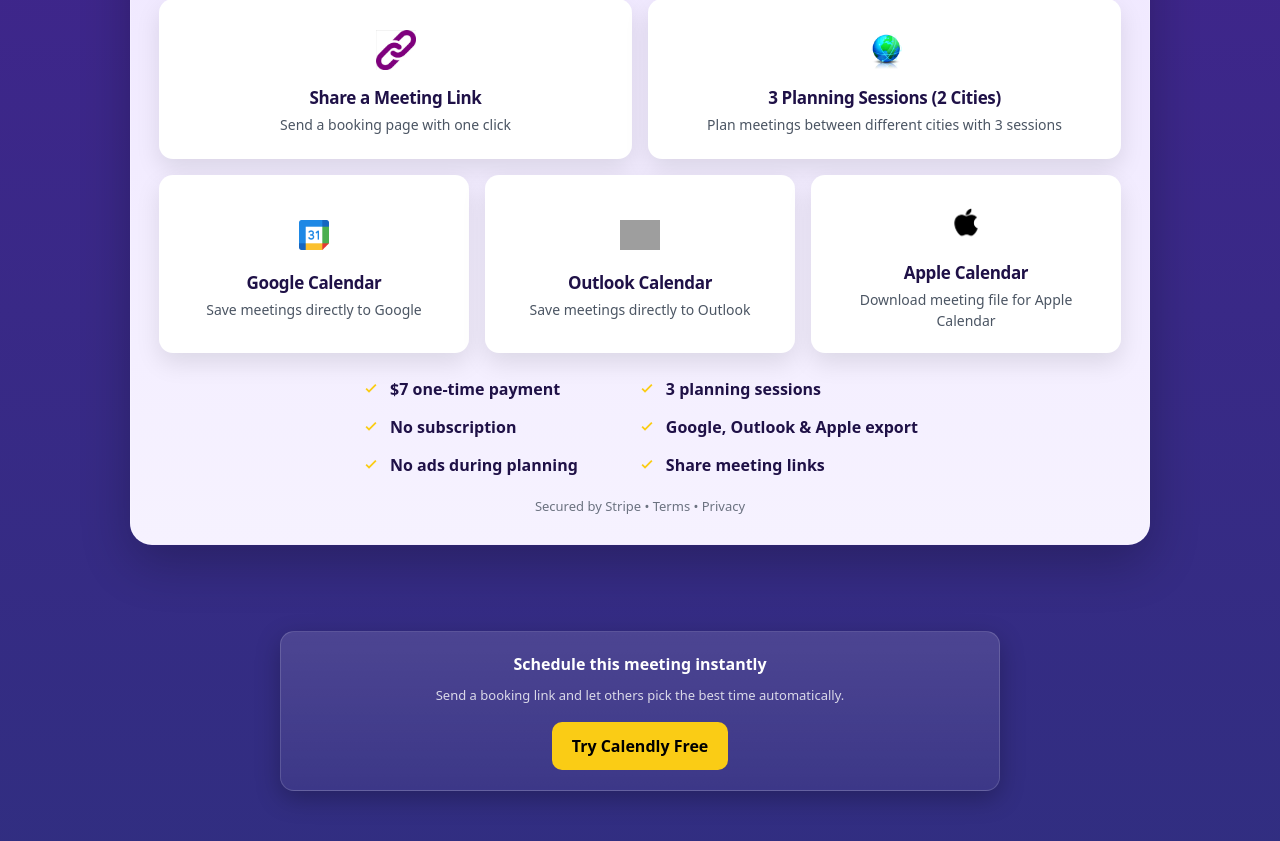
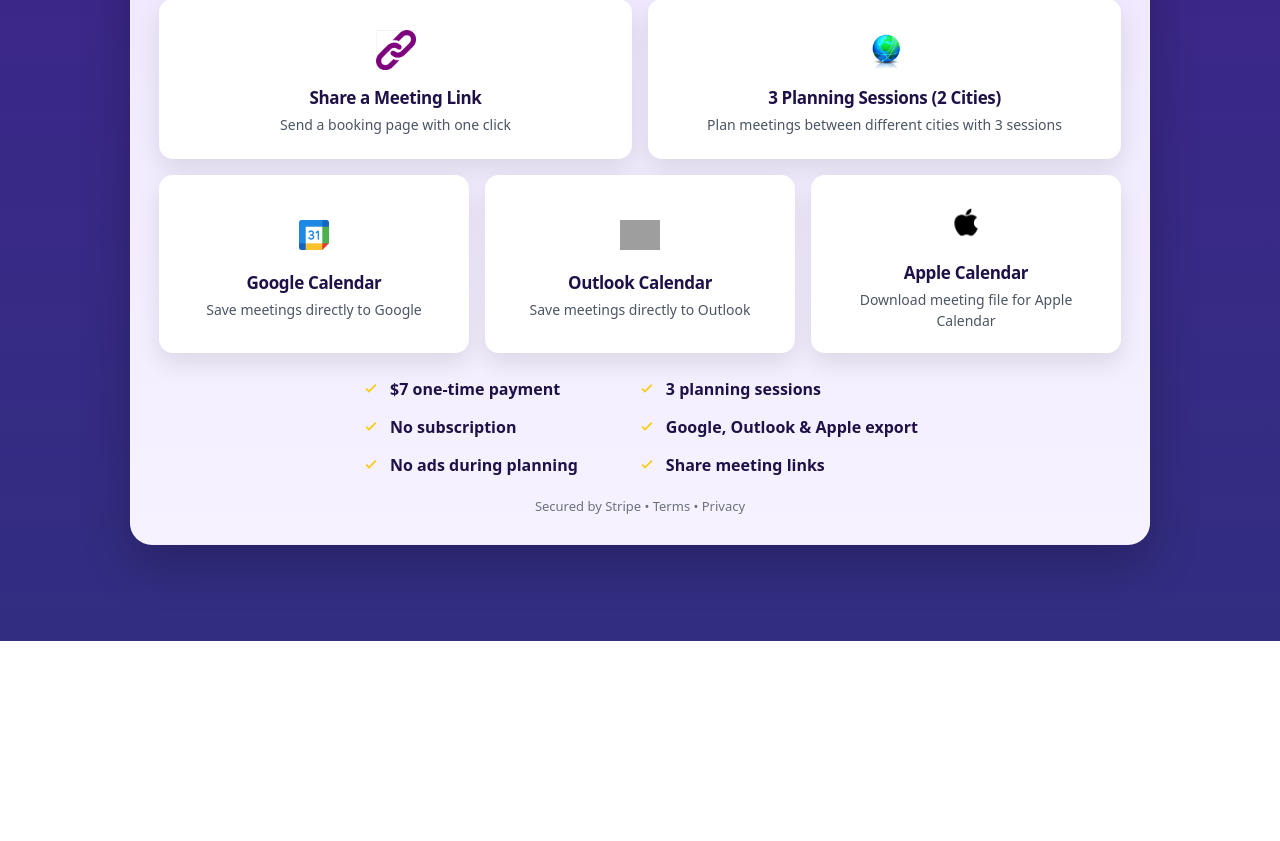
Before and after one commit to techtalk1282/Best-Meeting-Time, a Next.js app: page /best-meeting-time-los-angeles in a window 1280 px wide. Shown: the part 998-1839 px from the top of the page. After the commit the page ends 1639 px from the top, so only its background shows below. Built offline with nearby package versions, Linux system fonts and the light colour scheme; grey boxes are pictures that could not be loaded.

Commit message:
Remove always-visible Calendly monetization block from Los Angeles page to align with gated unlock monetization system

```diff
--- a/app/best-meeting-time-los-angeles/page.tsx
+++ b/app/best-meeting-time-los-angeles/page.tsx
@@ -1,15 +1,15 @@
 /**
  * File: app/best-meeting-time-los-angeles/page.tsx
- * Version: v4.1 (AFFILIATE TEST — PRODUCTION SAFE)
- * Date: 2026-04-06
+ * Version: v4.2 (REMOVE CALENDLY — GATING PREP)
+ * Date: 2026-04-08
  *
  * Purpose:
- * - Replace test ad container with affiliate monetization block
- * - Preserve layout, spacing, and UX integrity
- * - Maintain production-safe template for scaling
+ * - Remove ALWAYS-VISIBLE monetization block (Calendly)
+ * - Prepare for gated unlock monetization system
+ * - Keep Los Angeles as MASTER template
  *
  * Rollback:
- * - Revert to v3.3 if needed
+ * - v4.1 if needed
  */
 
 "use client";
@@ -108,48 +108,7 @@ export default function LosAngelesMeetingPage() {
           <PremiumFeaturesSection />
         </div>
 
-        {/* MONETIZATION ZONE — AFFILIATE TEST */}
-        <div style={{ display: "flex", justifyContent: "center", padding: "30px 0" }}>
-          <div
-            style={{
-              width: "100%",
-              maxWidth: "720px",
-              padding: "20px",
-              borderRadius: "14px",
-              textAlign: "center",
-              background:
-                "linear-gradient(180deg, rgba(255,255,255,0.12), rgba(255,255,255,0.05))",
-              border: "1px solid rgba(255,255,255,0.15)",
-              boxShadow: "0 8px 24px rgba(0,0,0,0.25)",
-            }}
-          >
-            <div style={{ fontSize: "16px", fontWeight: 600, marginBottom: "10px" }}>
-              Schedule this meeting instantly
-            </div>
-
-            <div style={{ fontSize: "13px", opacity: 0.8, marginBottom: "16px" }}>
-              Send a booking link and let others pick the best time automatically.
-            </div>
-
-            <a
-              href="https://calendly.com/"
-              target="_blank"
-              rel="noopener noreferrer"
-              style={{
-                display: "inline-block",
-                padding: "12px 20px",
-                borderRadius: "10px",
-                background: "#facc15",
-                color: "#000",
-                fontWeight: 600,
-                textDecoration: "none",
-              }}
-            >
-              Try Calendly Free
-            </a>
-          </div>
-        </div>
-
+        {/* 🚫 REMOVED: Monetization block (Calendly) */}
       </main>
     </div>
   );
```
